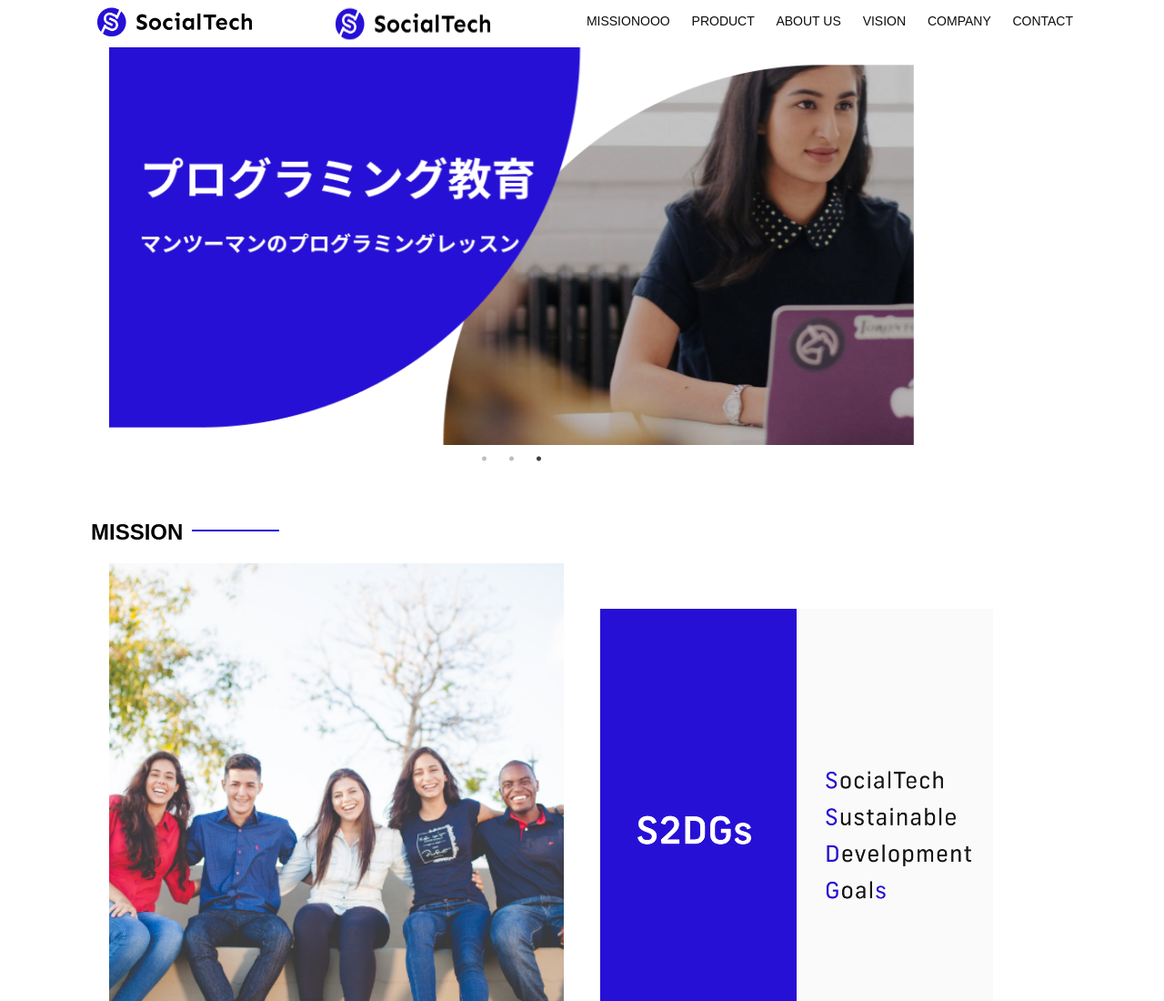
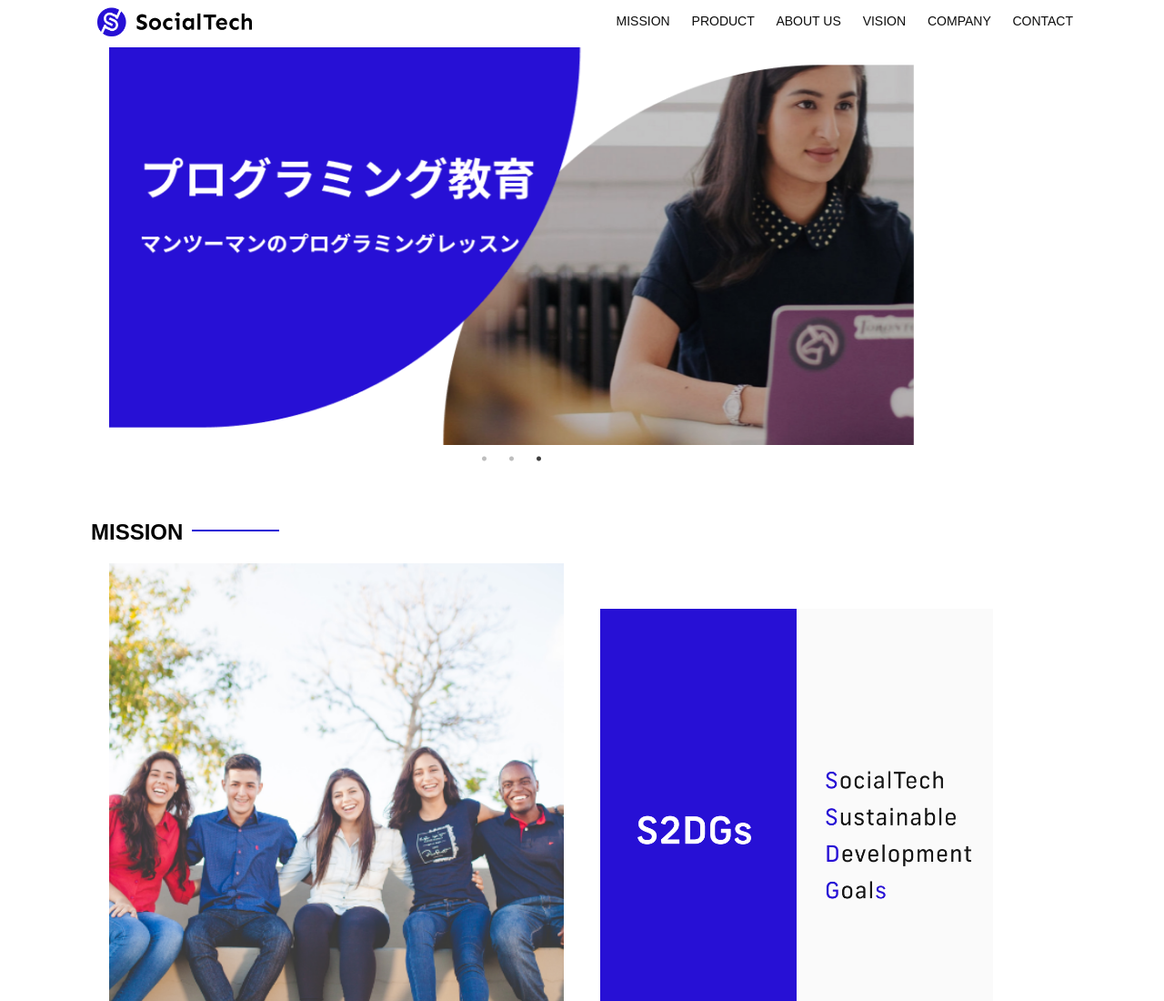
Before and after one commit to hiro-coder01/ITschool, a plain HTML site: page index.html in a window 1280 px wide. Shown: the top 1100 px of the page at 91% size. Drawn offline with nearby package versions, Linux system fonts and the light colour scheme; files whose address does not match are found by name.

Commit message:
Update index.html

```diff
--- a/index.html
+++ b/index.html
@@ -29,10 +29,10 @@
       <a href="index.html" id="logo"
         ><img src="images/Logo.png" alt="トップページに戻る"
       /></a>
-<img src="images/Logo.png">
+
       <!-- PC用ナビゲーション -->
       <nav id="nav-pc">
-        <a href="mission.html">MISSIONOOO</a>
+        <a href="mission.html">MISSION</a>
         <a href="product.html">PRODUCT</a>
         <a href="index.html#aboutus">ABOUT US</a>
         <a href="index.html#vision">VISION</a>
```
